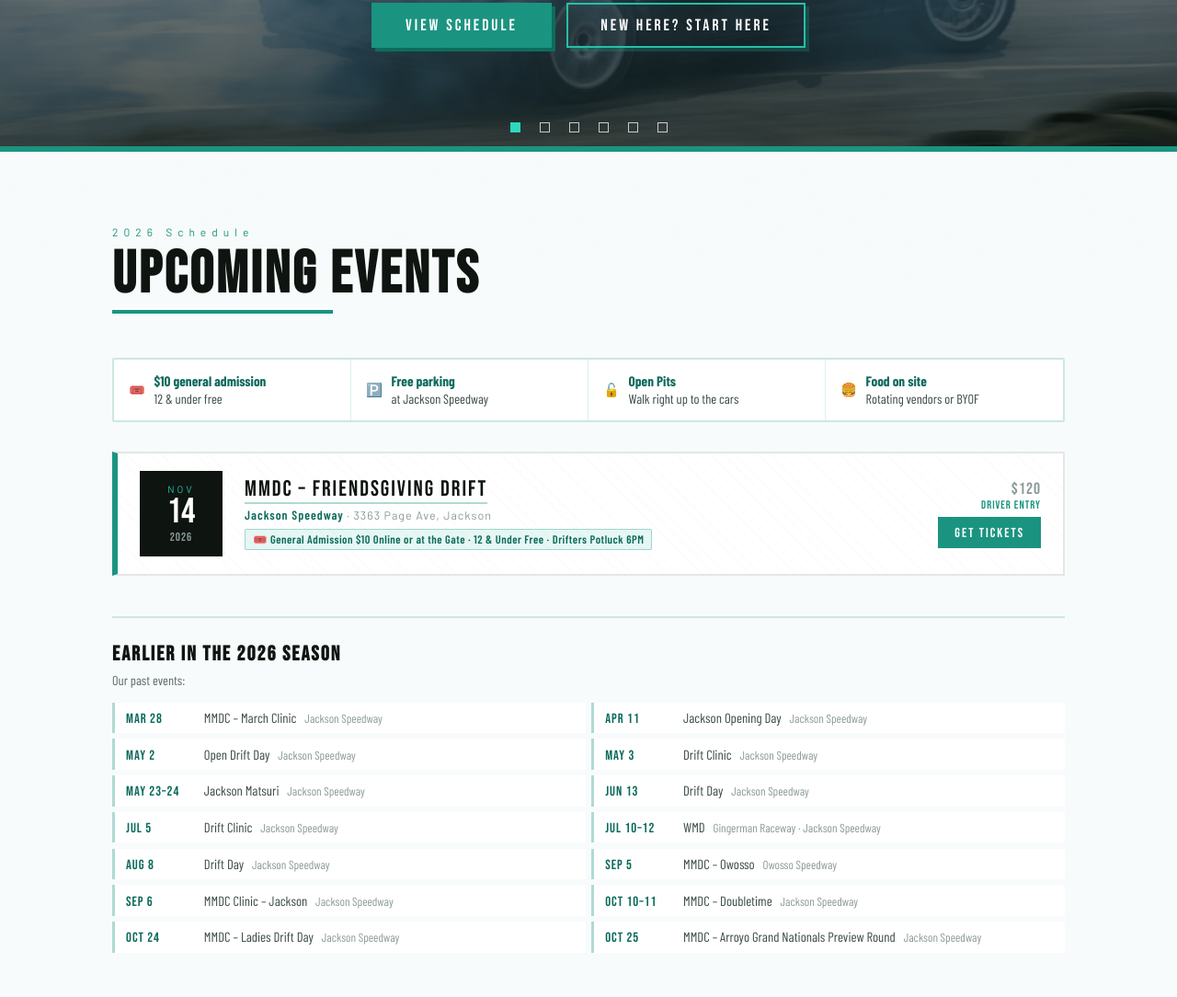
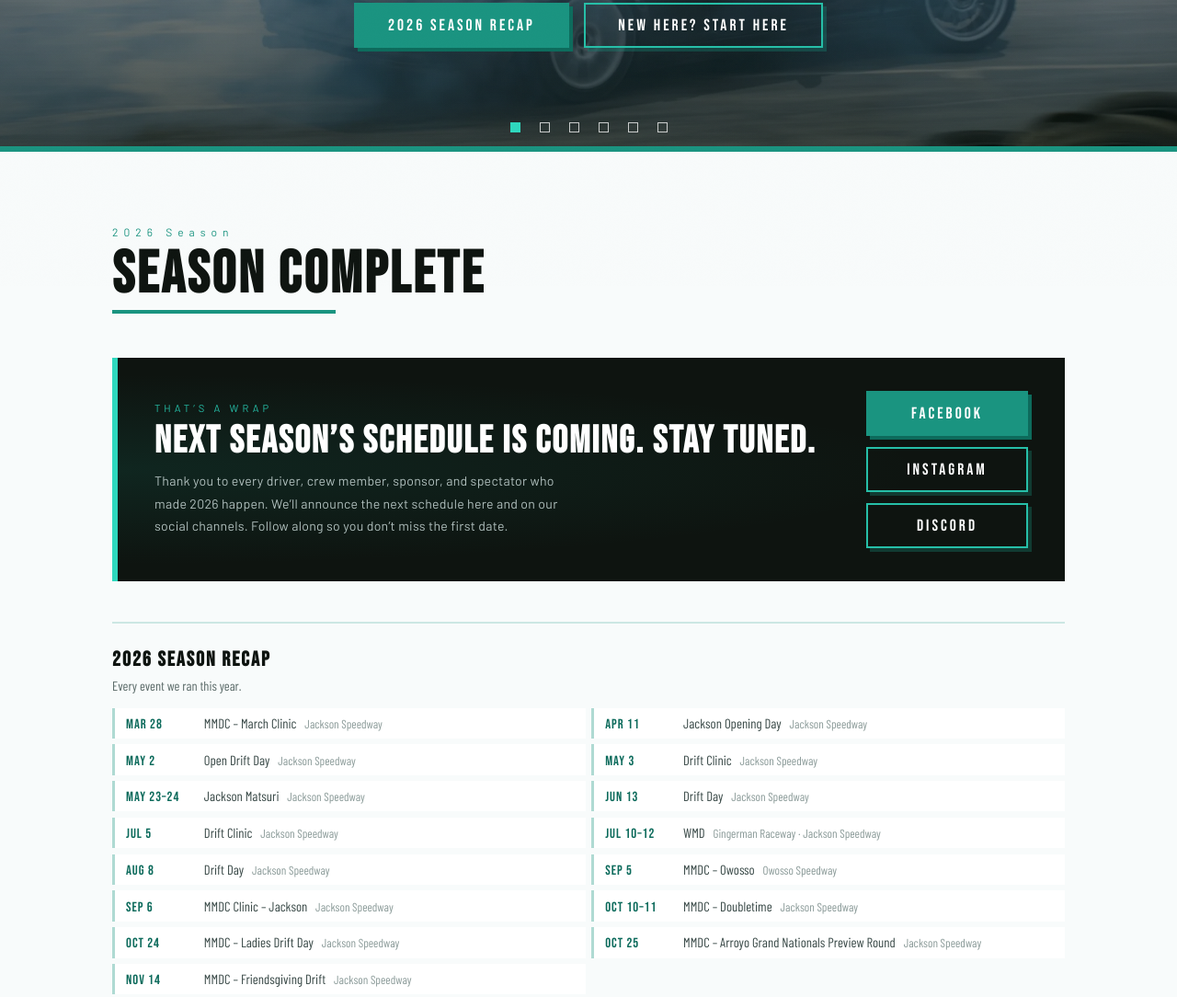
Before and after one commit to motopromo92/MidMichiganDriftClub, a plain HTML site: page index.html in a window 1280 px wide. Shown: the part 489-1573 px from the top of the page at 92% size. Drawn offline with nearby package versions, Linux system fonts and the light colour scheme; a script that the page names is missing.

Commit message:
Switch homepage to off-season: season recap and stay-tuned banner (#23)
Friendsgiving was the last event of 2026. Replaces the upcoming-events
section with a stay-tuned banner linking Facebook, Instagram and Discord,
moves Friendsgiving into the recap, retitles the hero for a finished
season, and drops the event schema since nothing is upcoming.

```diff
--- a/index.html
+++ b/index.html
@@ -33,12 +33,10 @@
   <meta name="geo.position" content="42.2459;-84.4013" />
   <meta name="ICBM" content="42.2459, -84.4013" />
   <script type="application/ld+json">{"@context":"https://schema.org","@type":"SportsOrganization","name":"Mid Michigan Drift Club","alternateName":"MMDC","email":"staff@mmdrift.com","url":"https://midmichigandriftclub.com","logo":"https://midmichigandriftclub.com/logo-social.png","description":"A Michigan grassroots drift club running a full season of drift events at Jackson Speedway in Jackson, MI, with additional dates at Owosso Speedway and Gingerman Raceway.","sport":"Drifting","areaServed":"Michigan","location":{"@type":"Place","name":"Jackson Speedway","address":{"@type":"PostalAddress","streetAddress":"3363 Page Ave","addressLocality":"Jackson","addressRegion":"MI","postalCode":"49203","addressCountry":"US"}},"sameAs":["https://www.facebook.com/mmdc0/","https://www.instagram.com/midmichigandriftclub/","https://www.youtube.com/@MidMichiganDriftClub","https://driftmaps.com/organizer/mid-michigan-drift-club/","https://discord.gg/YjmYq5kfDn"]}</script>
-  <!-- Keep this list in sync with the event cards below: drop an entry once
-       its date has passed, or Google Search Console will flag it as an
-       event schema error ("event already occurred"). -->
-  <script type="application/ld+json">{"@context":"https://schema.org","@graph":[
-    {"@type":"SportsEvent","name":"MMDC – Friendsgiving Drift","startDate":"2026-11-14","eventAttendanceMode":"https://schema.org/OfflineEventAttendanceMode","eventStatus":"https://schema.org/EventScheduled","description":"An open drift day that rolls into a community Friendsgiving potluck in the garage. Spectator gates open at noon.","location":{"@type":"Place","name":"Jackson Speedway","address":{"@type":"PostalAddress","streetAddress":"3363 Page Ave","addressLocality":"Jackson","addressRegion":"MI","postalCode":"49203","addressCountry":"US"}},"organizer":{"@type":"SportsOrganization","name":"Mid Michigan Drift Club","url":"https://midmichigandriftclub.com"},"offers":[{"@type":"Offer","name":"General Admission","price":"10","priceCurrency":"USD","url":"https://driftmaps.com/event/mmdc11142026/"},{"@type":"Offer","name":"Driver Entry (includes 1 free crew pass)","price":"120","priceCurrency":"USD","url":"https://driftmaps.com/event/mmdc11142026/"},{"@type":"Offer","name":"Crew Pass","price":"10","priceCurrency":"USD","url":"https://driftmaps.com/event/mmdc11142026/"}]}
-  ]}</script>
+  <!-- Off-season: no upcoming events, so no event schema. When next season's
+       cards go up, add a SportsEvent @graph here (one entry per card) and drop
+       each entry once its date has passed, or Google Search Console will flag
+       it as an event schema error ("event already occurred"). -->
   <link rel="preconnect" href="https://fonts.googleapis.com">
   <link href="https://fonts.googleapis.com/css2?family=Bebas+Neue&family=Barlow:wght@400;500;600&family=Barlow+Condensed:wght@400;600;700&display=swap" rel="stylesheet">
   <link rel="stylesheet" href="/styles.css">
@@ -80,47 +78,36 @@
     <div class="hero-bg" id="hero-rotator"></div>
     <div class="hero-overlay"></div>
     <div class="hero-content">
-      <p class="hero-eyebrow">2026 Season</p>
+      <p class="hero-eyebrow">2026 Season Complete</p>
       <h1 class="hero-title">Mid Michigan<br>Drift Club</h1>
       <p class="hero-sub">Est. 2022</p>
       <div class="hero-cta">
-        <a href="#events-anchor" class="btn btn-primary">View Schedule</a>
+        <a href="#events-anchor" class="btn btn-primary">2026 Season Recap</a>
         <a href="/about/" class="btn btn-outline">New Here? Start Here</a>
       </div>
     </div>
   </section>
 
   <div class="section" id="events-anchor">
-    <p class="section-label">2026 Schedule</p>
-    <h2 class="section-title">Upcoming Events</h2>
+    <p class="section-label">2026 Season</p>
+    <h2 class="section-title">Season Complete</h2>
 
-    <div class="spec-hook">
-      <div class="spec-hook-item">🎟️ <span><strong>$10 general admission</strong> 12 &amp; under free</span></div>
-      <div class="spec-hook-item">🅿️ <span><strong>Free parking</strong> at Jackson Speedway</span></div>
-      <div class="spec-hook-item">🔓 <span><strong>Open Pits</strong> Walk right up to the cars</span></div>
-      <div class="spec-hook-item">🍔 <span><strong>Food on site</strong> Rotating vendors or BYOF</span></div>
-    </div>
-
-    <div class="events-grid">
-
-      <div class="event-card">
-        <div class="event-date-block"><div class="month">Nov</div><div class="day">14</div><div class="multi">2026</div></div>
-        <div class="event-info">
-          <div class="event-name"><a href="https://driftmaps.com/event/mmdc11142026/" target="_blank" rel="noopener">MMDC – Friendsgiving Drift</a></div>
-          <div class="event-meta"><span class="venue">Jackson Speedway</span> · 3363 Page Ave, Jackson</div>
-          <div class="event-spec open">🎟️ General Admission $10 Online or at the Gate · 12 &amp; Under Free · Drifters Potluck 6PM</div>
-        </div>
-        <div>
-          <div class="event-price">$120 <span class="price-range">Driver entry</span></div>
-          <div class="event-action"><a href="https://driftmaps.com/event/mmdc11142026/" target="_blank" class="btn-ticket">Get Tickets</a></div>
-        </div>
+    <div class="offseason">
+      <div class="offseason-text">
+        <div class="offseason-label">That&rsquo;s a Wrap</div>
+        <h3>Next season&rsquo;s schedule is coming. Stay tuned.</h3>
+        <p>Thank you to every driver, crew member, sponsor, and spectator who made 2026 happen. We&rsquo;ll announce the next schedule here and on our social channels. Follow along so you don&rsquo;t miss the first date.</p>
       </div>
-
+      <div class="offseason-links">
+        <a href="https://www.facebook.com/mmdc0/" target="_blank" rel="noopener" class="btn btn-primary">Facebook</a>
+        <a href="https://www.instagram.com/midmichigandriftclub/" target="_blank" rel="noopener" class="btn btn-outline">Instagram</a>
+        <a href="https://discord.gg/YjmYq5kfDn" target="_blank" rel="noopener" class="btn btn-outline">Discord</a>
+      </div>
     </div>
 
     <div class="past-season">
-      <h3>Earlier in the 2026 Season</h3>
-      <p class="past-intro">Our past events:</p>
+      <h3>2026 Season Recap</h3>
+      <p class="past-intro">Every event we ran this year.</p>
       <div class="past-grid">
         <div class="past-item"><span class="past-date">Mar 28</span><span>MMDC – March Clinic</span><span class="past-venue">Jackson Speedway</span></div>
         <div class="past-item"><span class="past-date">Apr 11</span><span>Jackson Opening Day</span><span class="past-venue">Jackson Speedway</span></div>
@@ -136,6 +123,7 @@
         <div class="past-item"><span class="past-date">Oct 10–11</span><span>MMDC – Doubletime</span><span class="past-venue">Jackson Speedway</span></div>
         <div class="past-item"><span class="past-date">Oct 24</span><span>MMDC – Ladies Drift Day</span><span class="past-venue">Jackson Speedway</span></div>
         <div class="past-item"><span class="past-date">Oct 25</span><span>MMDC – Arroyo Grand Nationals Preview Round</span><span class="past-venue">Jackson Speedway</span></div>
+        <div class="past-item"><span class="past-date">Nov 14</span><span>MMDC – Friendsgiving Drift</span><span class="past-venue">Jackson Speedway</span></div>
       </div>
     </div>
 
@@ -159,7 +147,7 @@
 
     <div class="seo-blurb">
       <h2>Michigan Grassroots Drift Events — Jackson, Owosso, and Gingerman</h2>
-      <p>Mid Michigan Drift Club runs a full grassroots drift season in Michigan across three tracks from spring through fall. Whether you're a longtime car enthusiast or just looking for something wild to do on a weekend near Jackson, MI, start with the schedule above. General admission is <strong>$10, and 12 and under get in free</strong>, with food on site &amp; free parking. Some events are run as drivers-and-crew-only track days with no spectators. Check the schedule and event page for details.</p>
+      <p>Mid Michigan Drift Club runs a full grassroots drift season in Michigan across three tracks from spring through fall. Whether you're a longtime car enthusiast or just looking for something wild to do on a weekend near Jackson, MI, watch this page for the next schedule. General admission is <strong>$10, and 12 and under get in free</strong>, with food on site &amp; free parking. Some events are run as drivers-and-crew-only track days with no spectators. Check the event page for details once dates are posted.</p>
       <p>Our events range from beginner-friendly <strong>drift clinics</strong> to full open competition days, making MMDC the perfect entry point for anyone curious about grassroots motorsport in Michigan. Jackson Speedway sits at 3363 Page Ave in Jackson, MI — an easy drive from <strong>Lansing, Ann Arbor, Detroit, Grand Rapids, Kalamazoo, Battle Creek, and Flint</strong>, and most of the lower peninsula in between.</p>
     </div>
   </div>
--- a/styles.css
+++ b/styles.css
@@ -234,6 +234,16 @@ footer{background:var(--black);border-top:4px solid var(--teal);padding:3rem 2re
 .event-spec.none{background:#f1f4f4;color:#5a6a68;border:1px solid rgba(10,22,18,0.16)}
 .event-spec.tbc{background:#fdf6e3;color:#7a5c00;border:1px solid rgba(160,125,0,0.3)}
 /* EARLIER IN THE SEASON */
+.offseason{background:var(--black);border-left:6px solid var(--teal-bright);padding:2rem 1.5rem;display:flex;flex-direction:column;gap:1.5rem;position:relative;overflow:hidden}
+@media(min-width:800px){.offseason{flex-direction:row;align-items:center;gap:2.5rem;padding:2.25rem 2.5rem}}
+.offseason::before{content:'';position:absolute;inset:0;background:radial-gradient(ellipse at 0% 50%,rgba(26,148,128,0.14) 0%,transparent 60%);pointer-events:none}
+.offseason-text{flex:1;min-width:240px;position:relative;z-index:1}
+.offseason-label{font-family:'Barlow',sans-serif;font-size:0.7rem;color:var(--teal-light);letter-spacing:4px;margin-bottom:0.5rem;text-transform:uppercase}
+.offseason-text h3{font-family:'Bebas Neue',sans-serif;font-size:clamp(1.8rem,4vw,2.6rem);letter-spacing:2px;color:var(--white);line-height:1.05;margin-bottom:0.6rem}
+.offseason-text p{font-family:'Barlow',sans-serif;font-size:0.88rem;color:var(--smoke-light);line-height:1.75;letter-spacing:0.3px;max-width:56ch}
+.offseason-links{display:flex;flex-wrap:wrap;gap:0.75rem;position:relative;z-index:1}
+.offseason-links .btn{flex:1 1 auto;text-align:center;padding:0.7rem 0.9rem;font-size:1rem;letter-spacing:2px}
+@media(min-width:800px){.offseason-links{flex-direction:column;flex-shrink:0}.offseason-links .btn{flex:none;padding:0.75rem 2.2rem;font-size:1.1rem;letter-spacing:3px;min-width:11rem}}
 .past-season{margin-top:2.75rem;border-top:2px solid rgba(26,148,128,0.2);padding-top:1.6rem}
 .past-season h3{font-family:'Bebas Neue',sans-serif;font-size:1.4rem;letter-spacing:2px;color:var(--black)}
 .past-intro{font-family:'Barlow Condensed',sans-serif;font-size:0.9rem;color:#5a6a68;margin:0.35rem 0 1rem;max-width:60ch}
```
